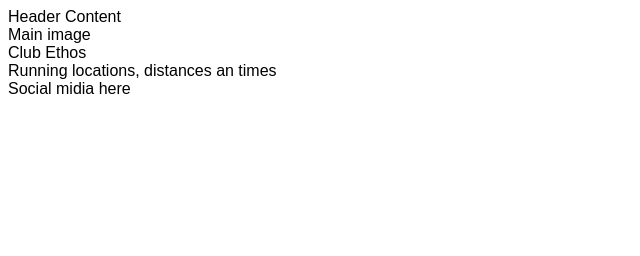
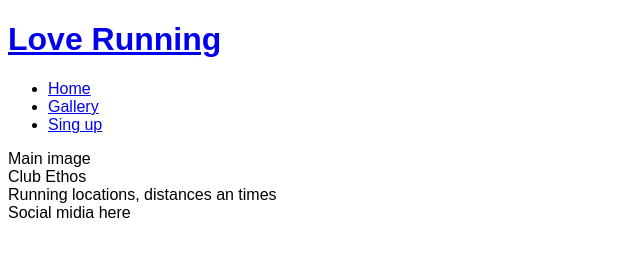
Before and after one commit to lcassis10/love-running, a plain HTML site: page index.html in a window 1280 px wide. Shown: the whole page, without its empty margins (0-640 px from the left). Drawn offline with Linux system fonts and the light colour scheme.

Commit message:
Add basic header structure

```diff
--- a/index.html
+++ b/index.html
@@ -11,7 +11,24 @@
     <title>Love Running</title>
 </head>
 <body>
-    <header>Header Content</header>
+    <header>
+        <a href="index.html">
+            <h1>Love Running</h1>
+        </a>
+        <nav>
+            <ul>
+                <li>
+                    <a href="index.html">Home</a>
+                </li>
+                <li>
+                    <a href="#">Gallery</a>
+                </li>
+                <li>
+                    <a href="#">Sing up</a>
+                </li>
+            </ul>
+        </nav>
+    </header>
     <section>
         Main image
     </section>
```
